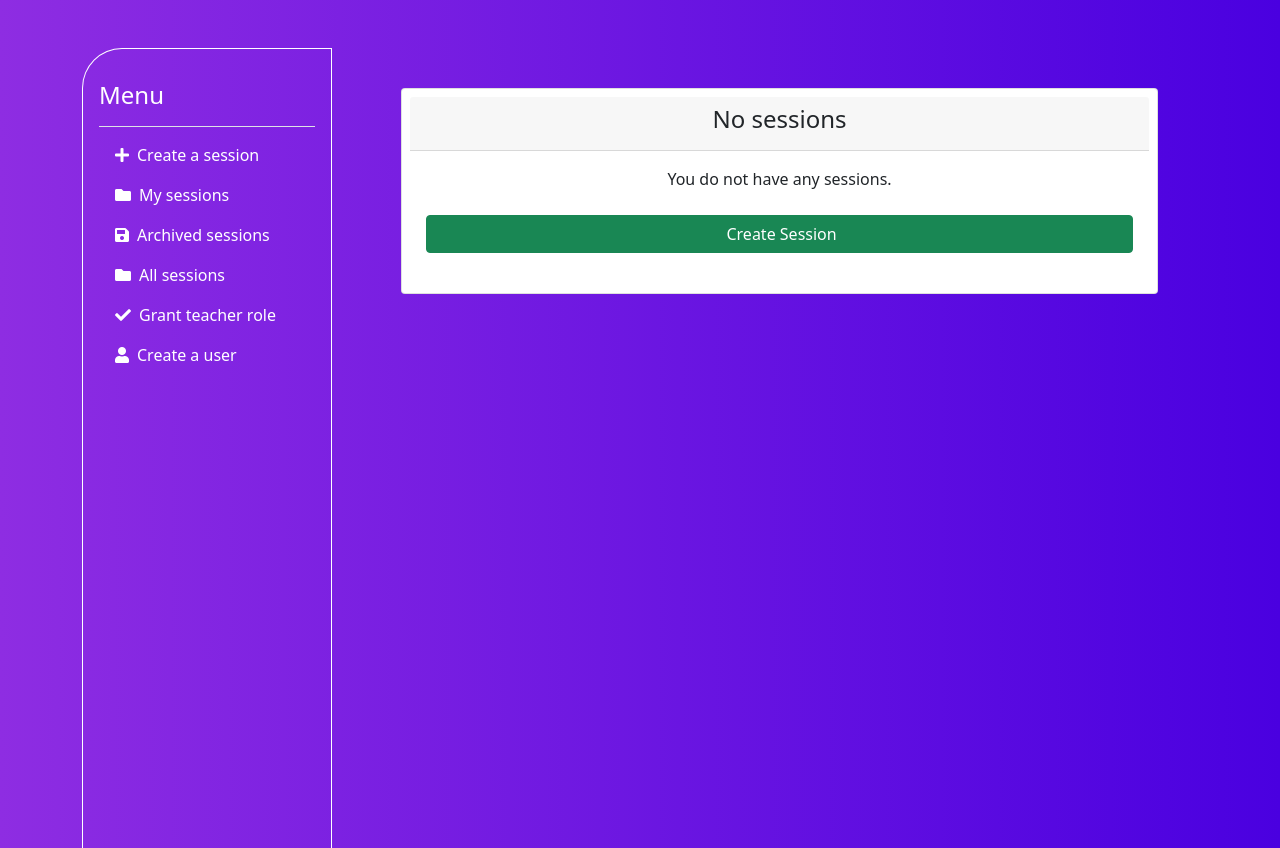
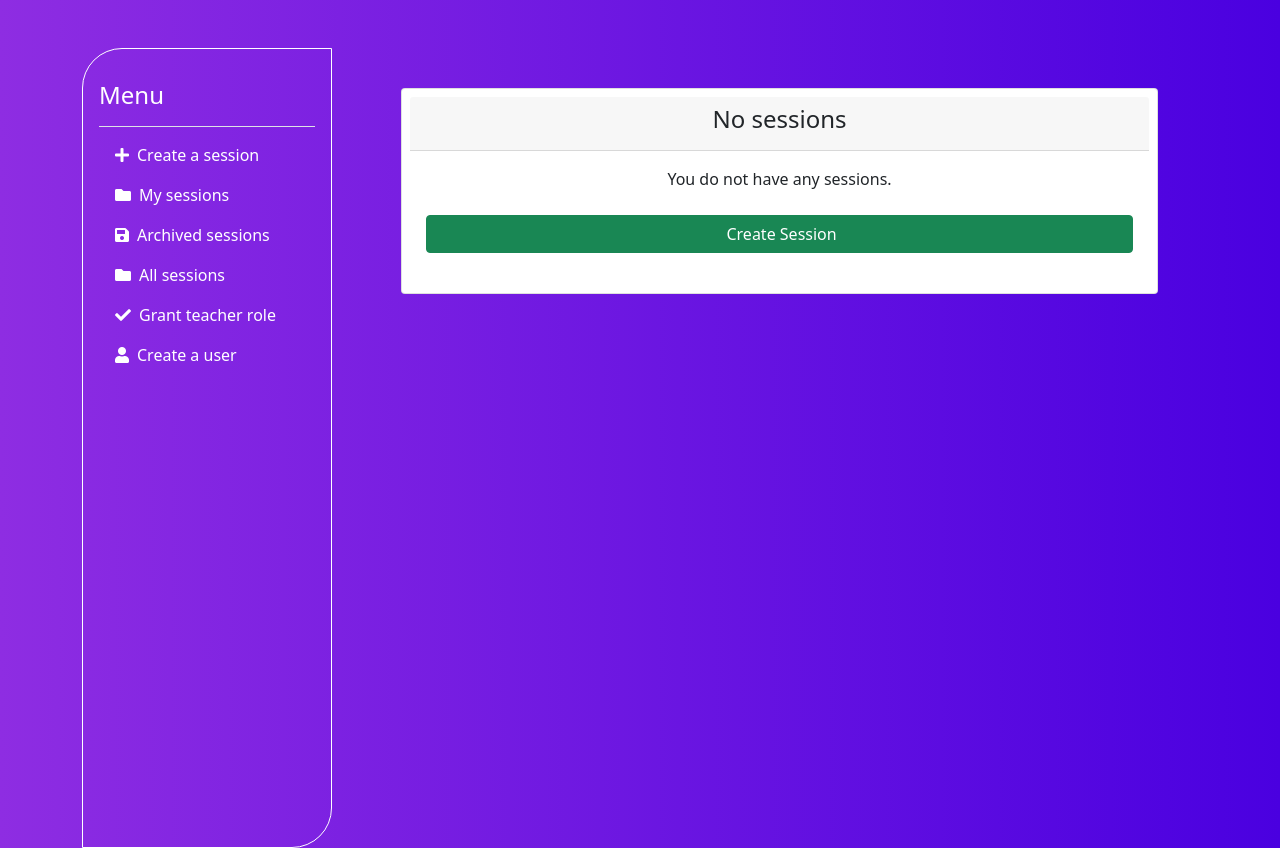
Before and after one commit to pankajchejara23/Taico-cotrack, a Django app: page /en/session/list in a window 1280 px wide. Shown: the part 56-904 px from the top of the page. Run offline with Django 5.2, Linux system fonts and the light colour scheme; the visitor is signed in with stand-in values (Sample User, id 1); data that the repository does not hold is empty; some libraries are stand-ins or nearby versions.

Commit message:
adding bottom border to the menu

```diff
--- a/learning_session/templates/side_menu.html
+++ b/learning_session/templates/side_menu.html
@@ -9,7 +9,7 @@
 </style>
 
     <!-- Sidebar -->
-    <div class="text-white vh-100 p-3 border-1 rounded-left" style="width: 250px;border-top-left-radius: 40px 40px; border-top:solid; border-left:4px solid white; border-right-style: solid;">
+    <div class="text-white vh-100 p-3 border-1 rounded-left" style="width: 250px;border-top-left-radius: 40px 40px; border-bottom-right-radius: 40px 40px; border-top:solid; border-bottom:solid; border-left:4px solid white; border-right-style: solid;">
         <h4 class=" py-3 border-bottom">Menu</h4>
         <ul class="nav flex-column">
             <li class="nav-item">
```
